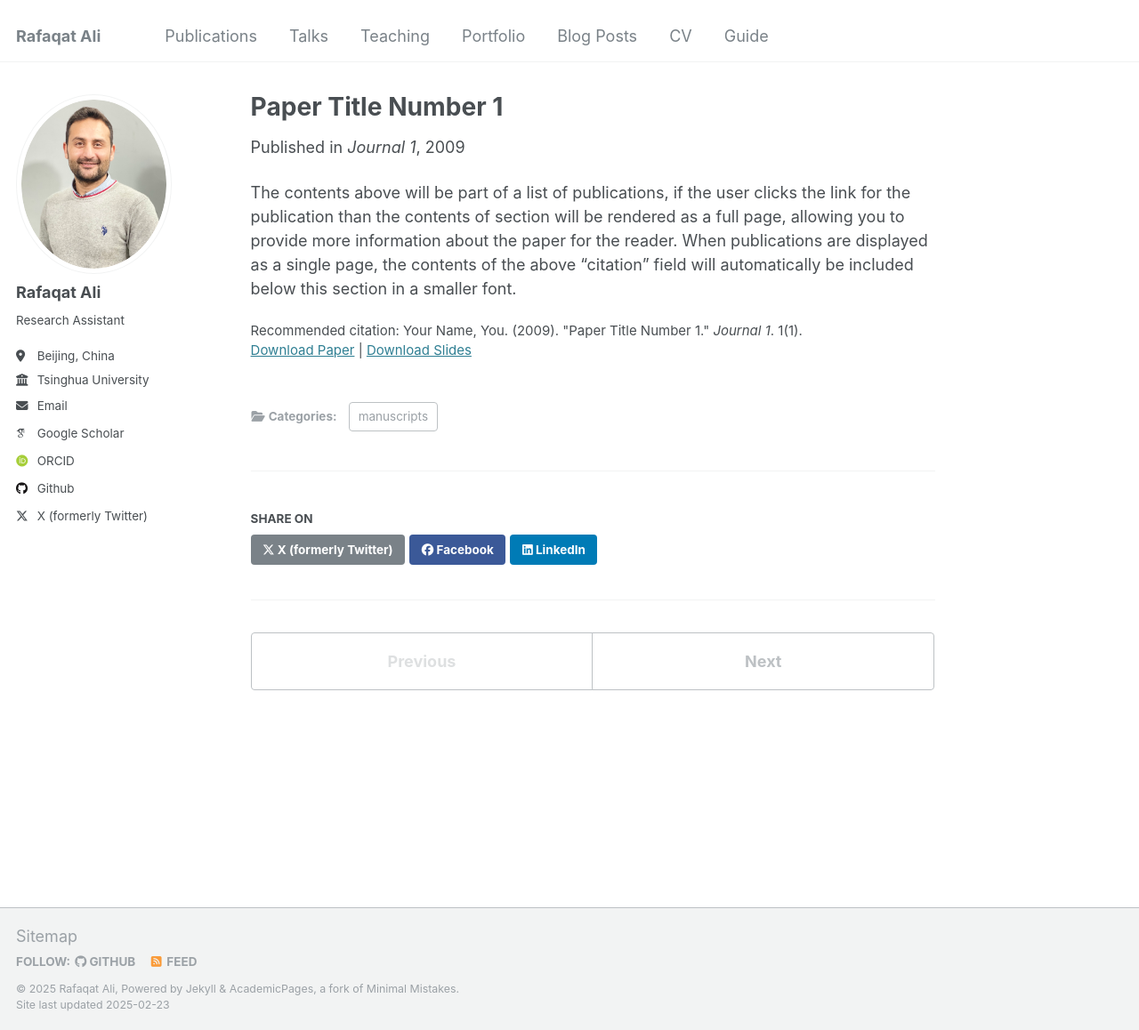
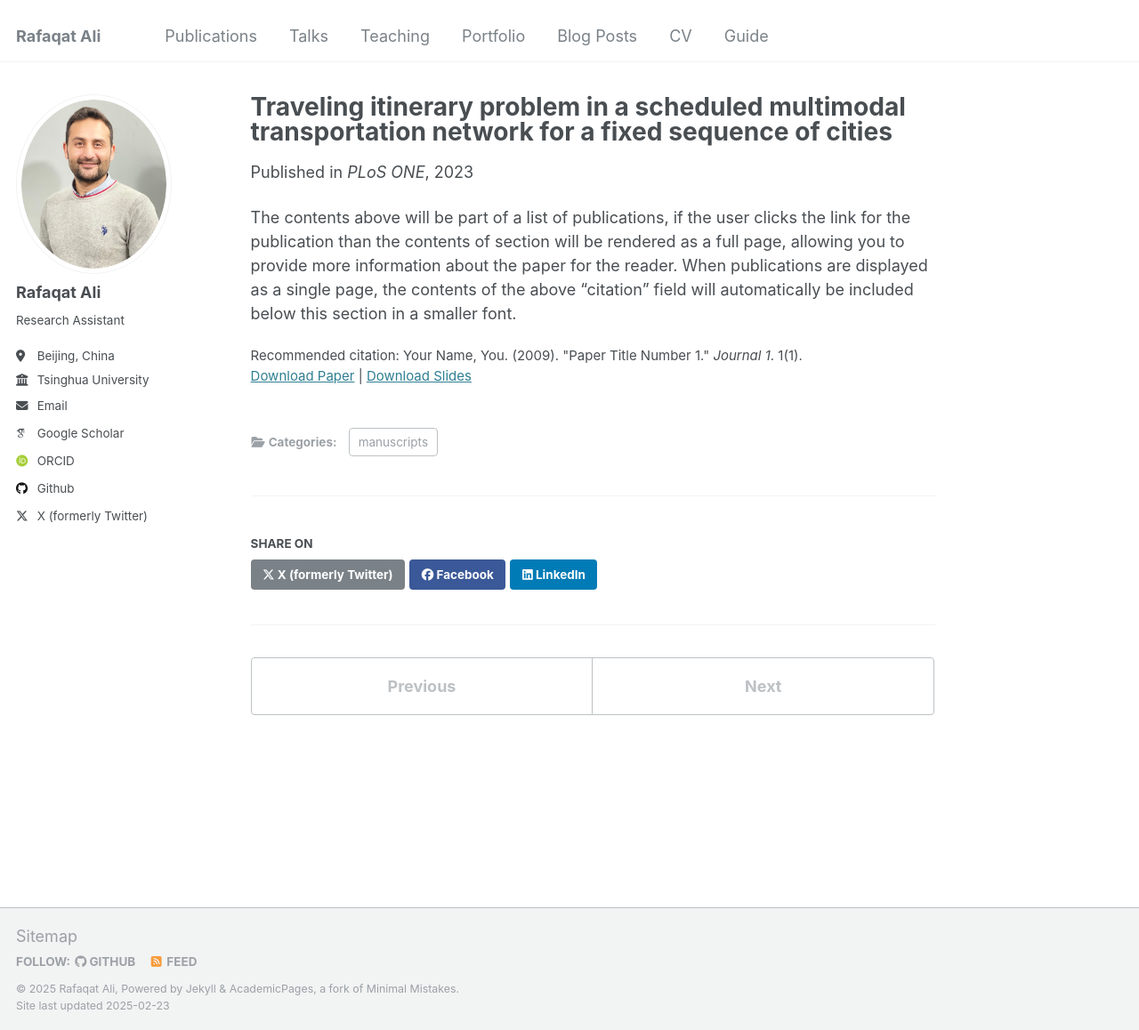
Before and after one commit to ralikk/ralikk.github.io, a Jekyll site: the page built from _publications/2009-10-01-paper-title-number-1.md, in a window 1280 px wide and 1158 px high. Shown: the whole window at 89% size. Built offline with Jekyll 4.4.1, drawn with Linux system fonts in a browser that asks for light colours; some web fonts are replaced.

Commit message:
Update 2009-10-01-paper-title-number-1.md

```diff
--- a/_publications/2009-10-01-paper-title-number-1.md
+++ b/_publications/2009-10-01-paper-title-number-1.md
@@ -1,11 +1,11 @@
 ---
-title: "Paper Title Number 1"
+title: "Traveling itinerary problem in a scheduled multimodal transportation network for a fixed sequence of cities"
 collection: publications
 category: manuscripts
 permalink: /publication/2009-10-01-paper-title-number-1
 excerpt: 'This paper is about the number 1. The number 2 is left for future work.'
-date: 2009-10-01
-venue: 'Journal 1'
+date: 2023-11-03
+venue: 'PLoS ONE'
 slidesurl: 'http://academicpages.github.io/files/slides1.pdf'
 paperurl: 'http://academicpages.github.io/files/paper1.pdf'
 citation: 'Your Name, You. (2009). &quot;Paper Title Number 1.&quot; <i>Journal 1</i>. 1(1).'
```
